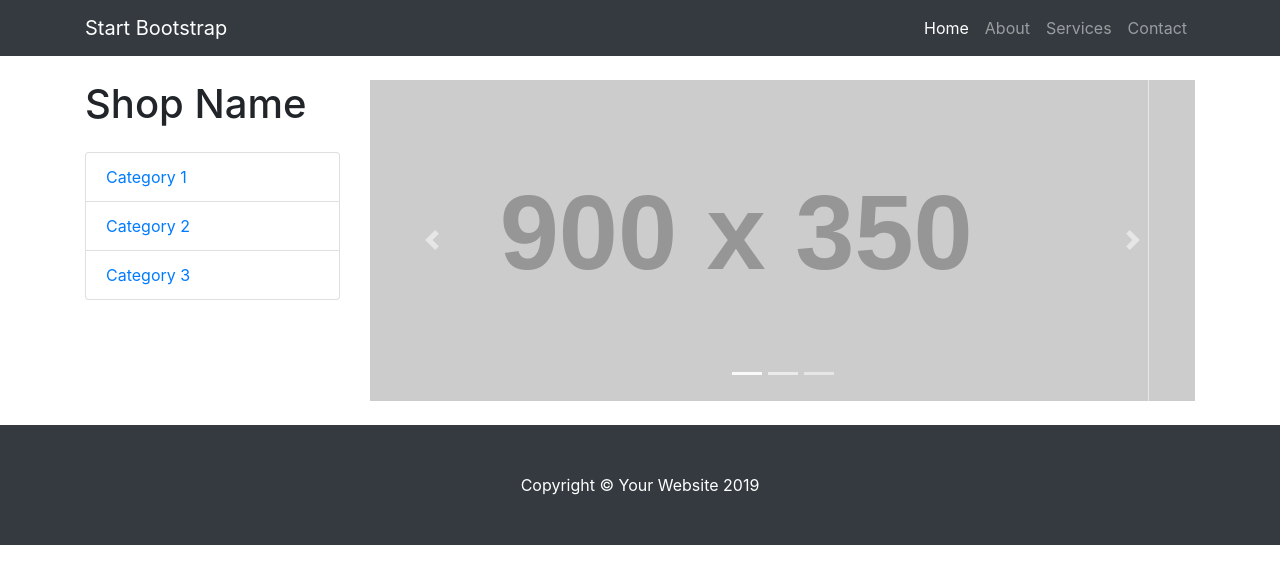
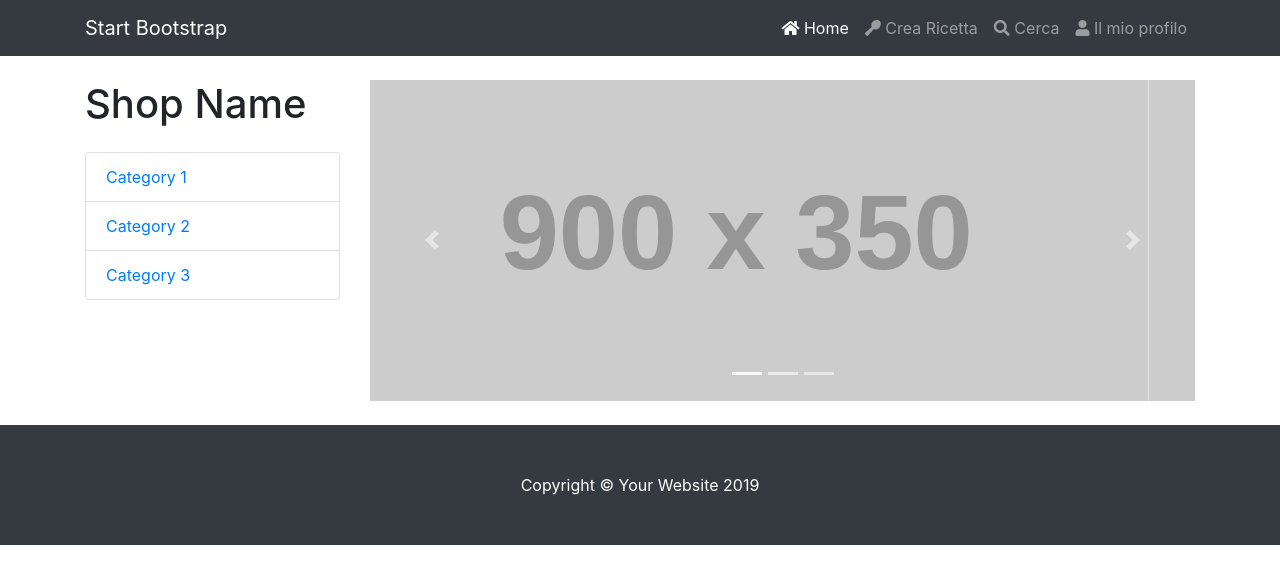
Before and after one commit to tomx993/ReciPies, a website: page index.html in a window 1280 px wide. Drawn offline with Linux system fonts and the light colour scheme; no server answers; placeholder pictures from the web are drawn by us.

Commit message:
Fontawesome

```diff
--- a/index.html
+++ b/index.html
@@ -16,6 +16,9 @@
   <!-- Custom styles for this template -->
   <link href="css/shop-homepage.css" rel="stylesheet">
 
+  <!--Fontawesome css-->
+  <link rel="stylesheet" href="https://use.fontawesome.com/releases/v5.8.1/css/all.css" integrity="sha384-50oBUHEmvpQ+1lW4y57PTFmhCaXp0ML5d60M1M7uH2+nqUivzIebhndOJK28anvf" crossorigin="anonymous">
+
 </head>
 
 <body>
@@ -23,25 +26,36 @@
   <!-- Navigation -->
   <nav class="navbar navbar-expand-lg navbar-dark bg-dark fixed-top">
     <div class="container">
-      <a class="navbar-brand" href="#">Start Bootstrap</a>
+      <a class="navbar-brand" href="index.html">Start Bootstrap</a>
       <button class="navbar-toggler" type="button" data-toggle="collapse" data-target="#navbarResponsive" aria-controls="navbarResponsive" aria-expanded="false" aria-label="Toggle navigation">
         <span class="navbar-toggler-icon"></span>
       </button>
       <div class="collapse navbar-collapse" id="navbarResponsive">
         <ul class="navbar-nav ml-auto">
           <li class="nav-item active">
-            <a class="nav-link" href="#">Home
+            <a class="nav-link" href="index.html">
+                <i class="fas fa-home"></i>
+              Home
               <span class="sr-only">(current)</span>
             </a>
           </li>
           <li class="nav-item">
-            <a class="nav-link" href="#">About</a>
+            <a class="nav-link" href="create.html">
+              <i class="fas fa-utensil-spoon"></i>
+              Crea Ricetta
+            </a>
           </li>
           <li class="nav-item">
-            <a class="nav-link" href="#">Services</a>
+            <a class="nav-link" href="search.html">
+                <i class="fas fa-search"></i>
+              Cerca
+            </a>
           </li>
           <li class="nav-item">
-            <a class="nav-link" href="#">Contact</a>
+            <a class="nav-link" href="profile.html">
+                <i class="fas fa-user"></i>
+              Il mio profilo
+            </a>
           </li>
         </ul>
       </div>
```
Also changed, not shown: recipie.html (+5 -5 lines).
